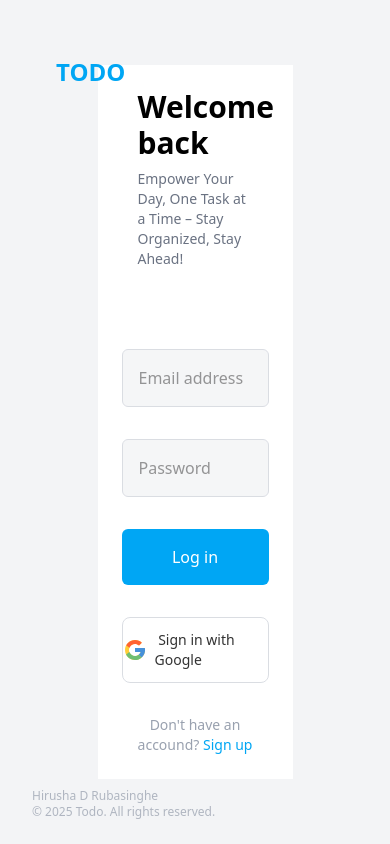
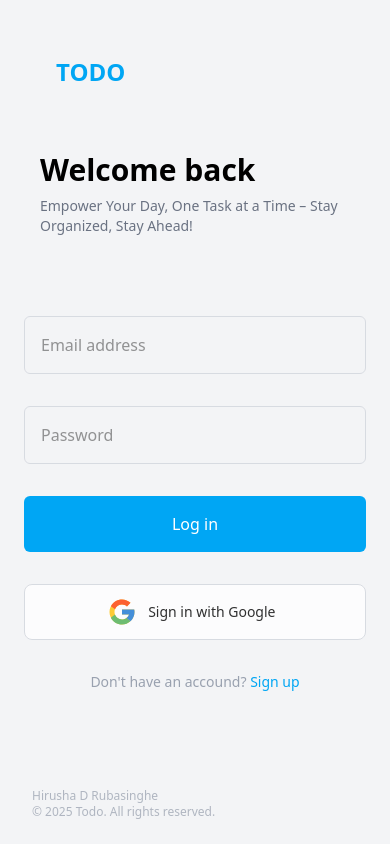
Before and after one commit to lxnid/todo-app, a React (Vite) app: page / in a window 390 px wide. Built offline with nearby package versions, Linux system fonts and the light colour scheme; no server answers.

Commit message:
style(Auth): adjust responsive width and background styles

```diff
--- a/src/components/Auth.tsx
+++ b/src/components/Auth.tsx
@@ -49,8 +49,8 @@ const Auth = () => {
 
 	return (
 		<div className="flex justify-center items-center min-h-screen bg-gray-100">
-			<div className="w-[50%] flex justify-center items-center">
-				<div className="w-full max-w-xl bg-white overflow-hidden">
+			<div className="w-full md:w-[50%] flex justify-center items-center">
+				<div className="w-full max-w-xl md:bg-white overflow-hidden">
 					<div className="p-4 text-sky-500 absolute top-10 left-10">
 						<h1 className="text-2xl font-bold">TODO</h1>
 					</div>
```
